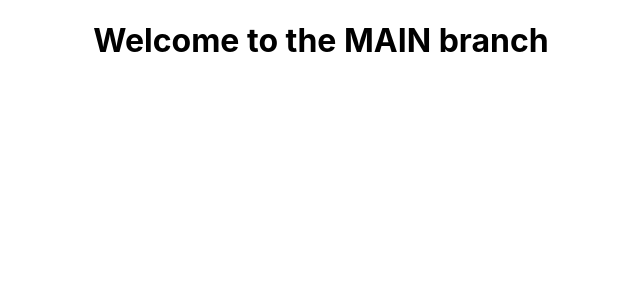
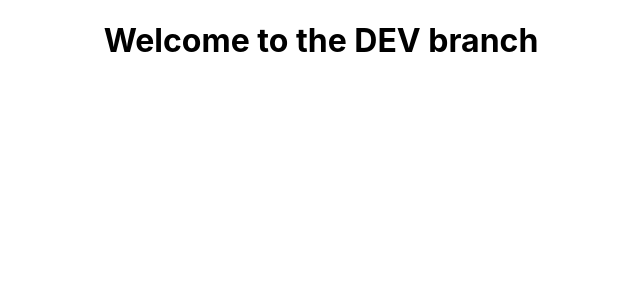
Before and after one commit to rylankearney/rylankearney-project3, a React (Create React App) app: page / in a window 1280 px wide. Shown: the top 300 px of the page, without its empty margins (319-959 px from the left). Built offline with nearby package versions, Linux system fonts and the light colour scheme.

Commit message:
first dev commit

```diff
--- a/src/App.js
+++ b/src/App.js
@@ -4,7 +4,7 @@ import './App.css';
 function App() {
   return (
     <div className="App">
-      <h1>Welcome to the MAIN branch</h1>
+      <h1>Welcome to the DEV branch</h1>
     </div>
   );
 }
```
